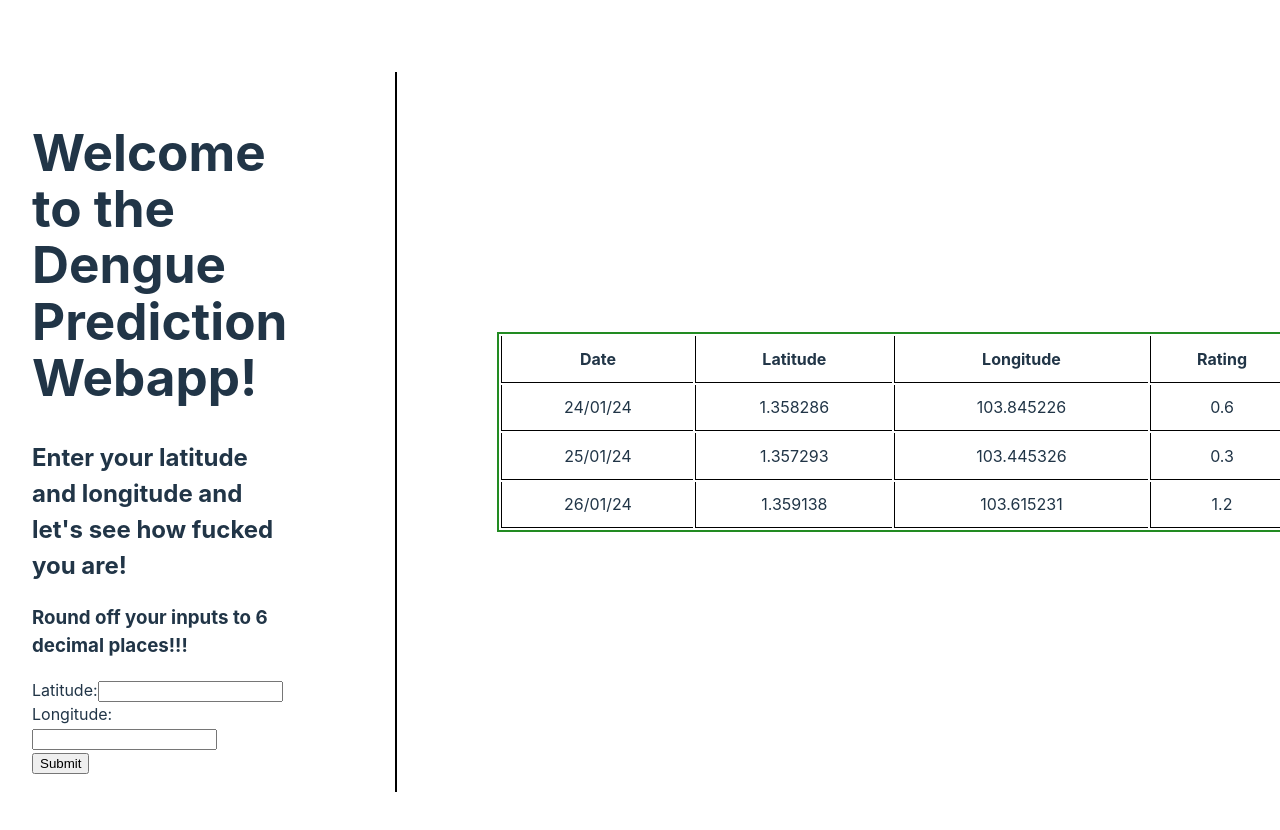
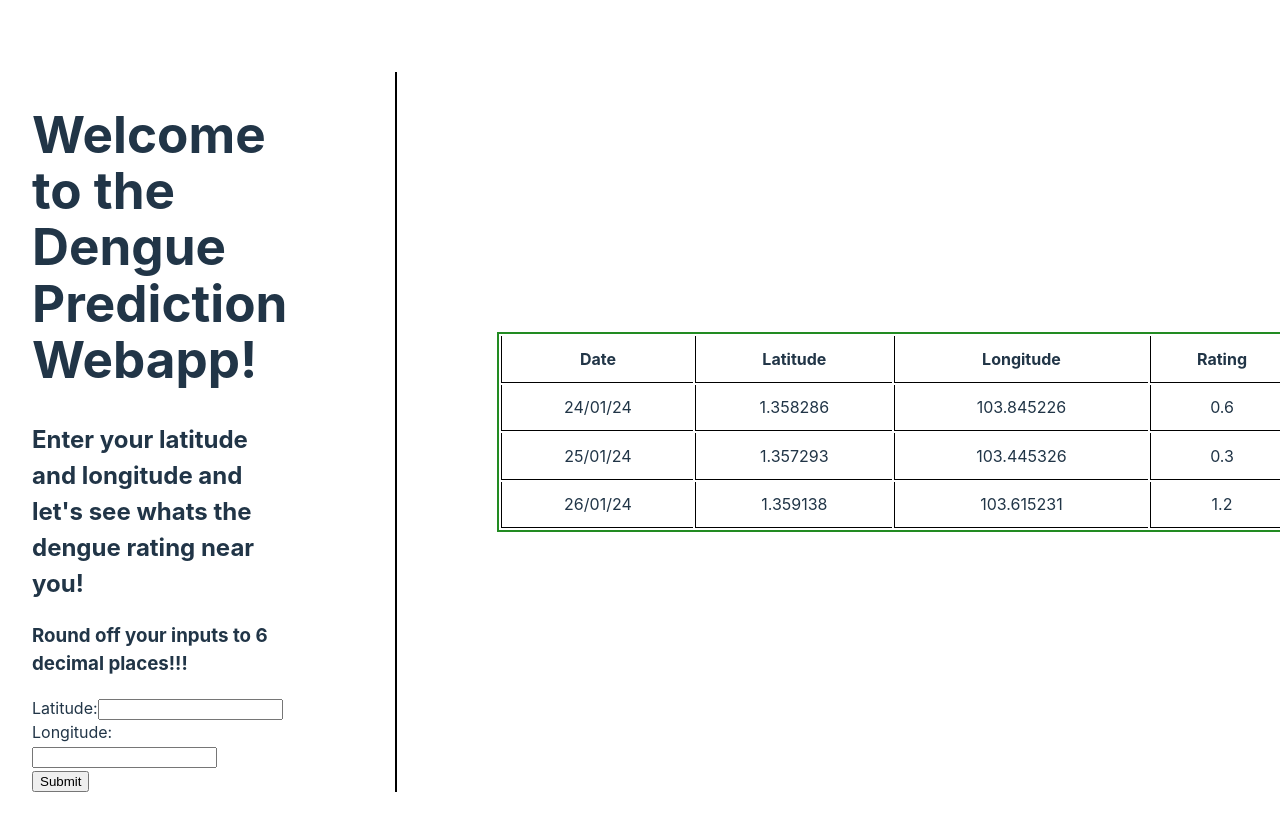
Before and after one commit to GlobberTheSlime/CloudProject, a React (Vite) app: page / in a window 1280 px wide. Shown: the top 830 px of the page. Built offline with nearby package versions, Linux system fonts and the light colour scheme.

Commit message:
Changed Text

```diff
--- a/src/Components/Dashboard/Dashboard.jsx
+++ b/src/Components/Dashboard/Dashboard.jsx
@@ -19,7 +19,7 @@ const Dashboard = () => {
         <div style={{textAlign:'left'}}>
             <h1>Welcome to the Dengue Prediction Webapp!</h1>
             <div>
-                <h2>Enter your latitude and longitude and let's see how fucked you are!</h2>
+                <h2>Enter your latitude and longitude and let's see whats the dengue rating near you!</h2>
                 <form onSubmit={handleSubmit}>
                     <h3>Round off your inputs to 6 decimal places!!!</h3>
                         <div>
```
